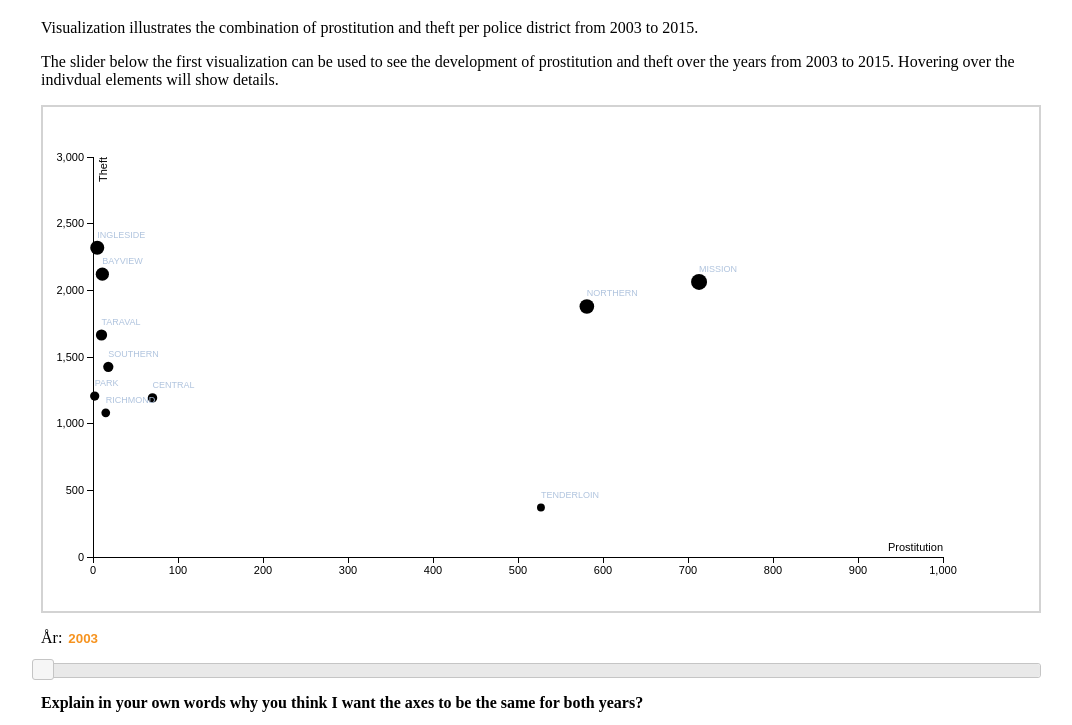
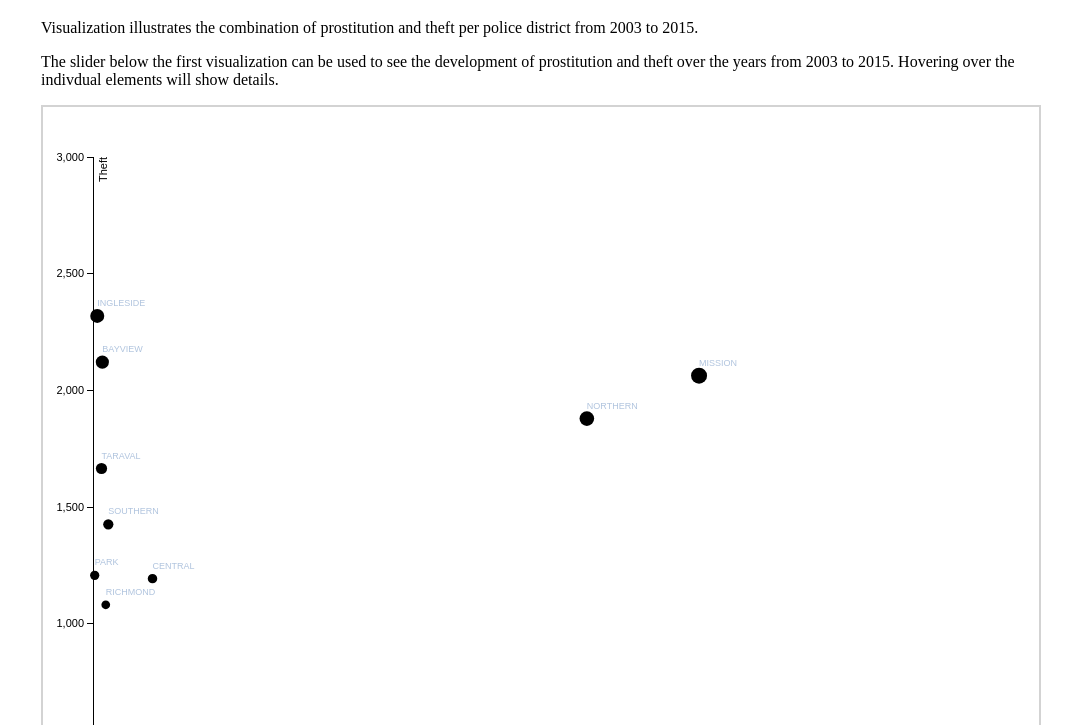
Before and after one commit to cschleidt/scheidt.github.io, a plain HTML site: page index.html in a window 1280 px wide. Shown: the part 61-786 px from the top of the page, without its empty margins (99-1171 px from the left). Drawn offline with nearby package versions, Linux system fonts and the light colour scheme; no server answers.

Commit message:
Assignment 2

```diff
--- a/index.html
+++ b/index.html
@@ -149,7 +149,7 @@ The large circles represent the center of each cluster and the closer to this ce
         {
 			//Width and height
 			var w = 1000;
-			var h = 500;
+			var h = 800;
 
             var padding = 50;
 
```
